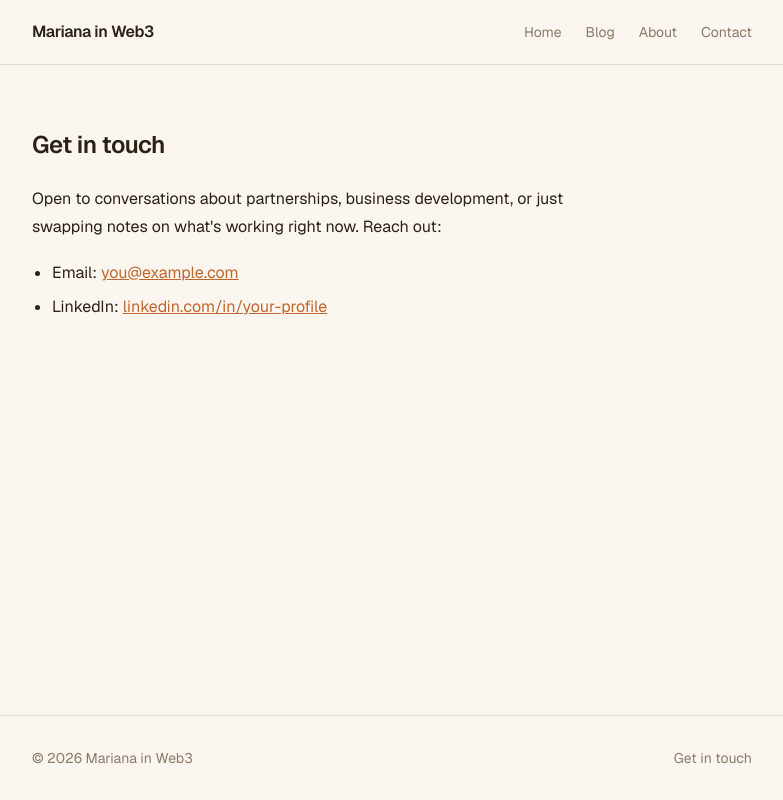
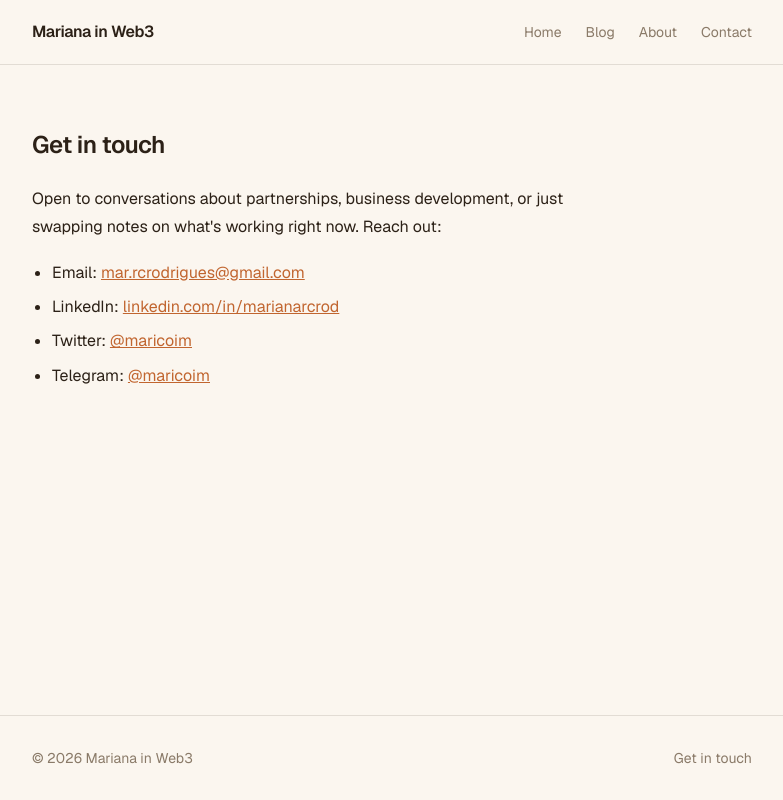
Before and after one commit to maricryp/personal-website, a Next.js app: page /contact in a window 1280 px wide. Shown: the whole page, without its empty margins (248-1031 px from the left). Built offline with nearby package versions, Linux system fonts and the light colour scheme.

Commit message:
Fill in real contact details (email, LinkedIn, Twitter, Telegram)

```diff
--- a/app/contact/page.tsx
+++ b/app/contact/page.tsx
@@ -18,25 +18,42 @@ export default function Contact() {
         <ul>
           <li>
             Email:{" "}
-            <a
-              className="underline"
-              href="mailto:you@example.com"
-            >
-              you@example.com
-            </a>{" "}
-            {/* TODO: replace with your real email */}
+            <a className="underline" href="mailto:mar.rcrodrigues@gmail.com">
+              mar.rcrodrigues@gmail.com
+            </a>
           </li>
           <li>
             LinkedIn:{" "}
             <a
               className="underline"
-              href="https://www.linkedin.com/in/your-profile"
+              href="https://www.linkedin.com/in/marianarcrod/"
               target="_blank"
               rel="noopener noreferrer"
             >
-              linkedin.com/in/your-profile
-            </a>{" "}
-            {/* TODO: replace with your real LinkedIn URL */}
+              linkedin.com/in/marianarcrod
+            </a>
+          </li>
+          <li>
+            Twitter:{" "}
+            <a
+              className="underline"
+              href="https://twitter.com/maricoim"
+              target="_blank"
+              rel="noopener noreferrer"
+            >
+              @maricoim
+            </a>
+          </li>
+          <li>
+            Telegram:{" "}
+            <a
+              className="underline"
+              href="https://t.me/maricoim"
+              target="_blank"
+              rel="noopener noreferrer"
+            >
+              @maricoim
+            </a>
           </li>
         </ul>
       </div>
```
